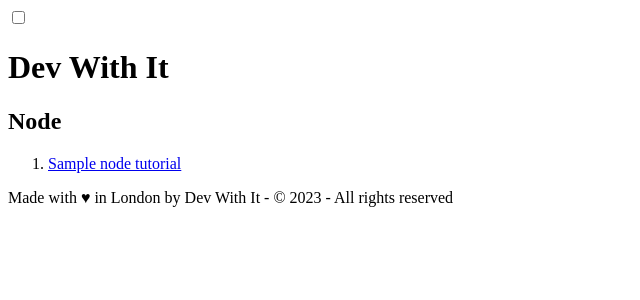
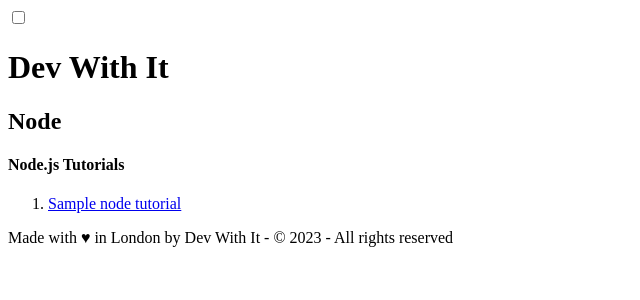
Before and after one commit to MarcoValeri/devwithit-sy, a Symfony app: template templates/node/node.html.twig in a window 1280 px wide. Shown: the top 300 px of the page, without its empty margins (0-640 px from the left). Run offline with Twig, Linux system fonts and the light colour scheme; the template is opened without the code that fills it: most values are stand-ins (such as "Sample title", 1, 10 or a date in 2020); some libraries are stand-ins or nearby versions.

Commit message:
Add style for tutorial section

```diff
--- a/assets/js/test.js
+++ /dev/null
@@ -1 +0,0 @@
-console.log(`test.js`);
--- a/assets/styles/app.scss
+++ b/assets/styles/app.scss
@@ -17,5 +17,7 @@
 @import './layout/footer';
 @import './layout/header';
 @import './layout/latest-articles';
+@import './layout/main';
 @import './layout/navbar';
-@import './layout/main';
+@import './layout/sidebar';
+@import './layout/tutorial';
--- a/assets/styles/layout/_navbar.scss
+++ b/assets/styles/layout/_navbar.scss
@@ -39,7 +39,7 @@
         @include respond(lg) {
             display: block;
             width: 5rem;
-            height: 1rem;
+            height: 5rem;
             position: absolute;
             top: -7px;
             left: -5px;
--- a/templates/guides/guide.html.twig
+++ b/templates/guides/guide.html.twig
@@ -8,6 +8,7 @@
     {% set guideCreated = guide.created %}
     {% set guideUpdated = guide.updated %}
     {% set guideImage = guide.getImage %}
+    {% set guideSmImage = guide.getSmImage %}
     {% set guideImageAlt = guide.getImage.title %}
     {% set guideContent = guide.content %}
 {% endif %}
@@ -70,7 +71,8 @@
                     <div class="article__container-content">
                         {{ guideContent | raw }}
                         <div class="content__container-image">
-                            <img class="content__image" src="../images/{{ guideImage }}" alt="{{ guideImageAlt }}">
+                            <img class="content__image content__image-xl" src="../images/{{ guideImage }}" alt="{{ guideImageAlt }}" width="630" height="300">
+                            <img class="content__image content__image-sm" src="../images/{{ guideSmImage }}" alt="{{ guideImageAlt }}" width="300" height="150">
                         </div>
                     </div>
                 </article>
--- a/templates/node/node.html.twig
+++ b/templates/node/node.html.twig
@@ -8,6 +8,7 @@
     {% set nodeCreated = node.created %}
     {% set nodeUpdated = node.updated %}
     {% set nodeImage = node.getImage %}
+    {% set nodeSmImage = node.getSmImage %}
     {% set nodeImageAlt = node.getImage.title %}
     {% set nodeContent = node.content %}
 {% endif %}
@@ -70,22 +71,28 @@
                     <div class="article__container-content">
                         {{ nodeContent | raw }}
                         <div class="content__container-image">
-                            <img class="content__image" src="../images/{{ nodeImage }}" alt="{{ nodeImageAlt }}">
+                            <img class="content__image content__image-xl" src="../images/{{ nodeImage }}" alt="{{ nodeImageAlt }}" width="630" height="300">
+                            <img class="content__image content__image-sm" src="../images/{{ nodeSmImage }}" alt="{{ nodeImageAlt }}" width="300" height="150">
                         </div>
                     </div>
                 </article>
             {% endif %}
         </div>
         <div class="main__sidebar">
-            <ol>
+            <div class="sidebar__container-title">
+                <h4 class="h4">Node.js Tutorials</h4>
+            </div>
+            <div>
+                <ol class="sidebar__tutorial-menu">
                     {% if (nodeTutorials) %}
                         {% for nodeTutorial in nodeTutorials|reverse %}
                             {% if getDateToday > nodeTutorial.created|date('U') %}
-                            <li><a href="node/{{ nodeTutorial.url }}">{{ nodeTutorial.title }}</a></li>
+                                <li class="body-4"><a class="link--blue" href="{{ nodeTutorial.url }}">{{ nodeTutorial.title }}</a></li>
                             {% endif %}
                         {% endfor %}
                     {% endif %}
                 </ol>
             </div>
         </div>
+    </div>
 {% endblock %}
--- a/templates/pages/home.html.twig
+++ b/templates/pages/home.html.twig
@@ -21,7 +21,6 @@
                             {% for guide in guides|reverse %}
                                 {% if getDateToday > guide.created|date('U') and loop.index < 10 %}
                                     <div class="article-card">
-                                        <h1>{{ guide.getSmImage }}</h1>
                                         <a class="article-card__wrapper" href="guide/{{ guide.url }}">
                                             <div class="article-card__container-title">
                                                 <h2 class="h3">{{ guide.title }}</h2>
--- a/templates/seo/sitemap.html.twig
+++ b/templates/seo/sitemap.html.twig
@@ -5,9 +5,6 @@
     </url>
     <url>
         <loc>https://www.devwithit.com/guides</loc>
-    </url>
-    <url>
-        <loc>https://www.devwithit.com/node-tutorial</loc>
     </url>
     {% set getDateToday = "now"|date('U') %}
     {% for guide in guides %}
@@ -18,6 +15,9 @@
             </url>
         {% endif %}
     {% endfor %}
+    <url>
+        <loc>https://www.devwithit.com/node-tutorial</loc>
+    </url>
     {% for nodeTutorial in nodeTutorials %}
         {% if (getDateToday > nodeTutorial.created|date('U')) %}
             <url>
```
Also changed, not shown: assets/styles/base/_typography.scss (+9 -0 lines), assets/styles/layout/_sidebar.scss (added, +12 -0 lines), assets/styles/layout/_tutorial.scss (added, +10 -0 lines), templates/node/node-tutorial.html.twig (+7 -9 lines). Lines whose indentation alone changed are shown as unchanged.
